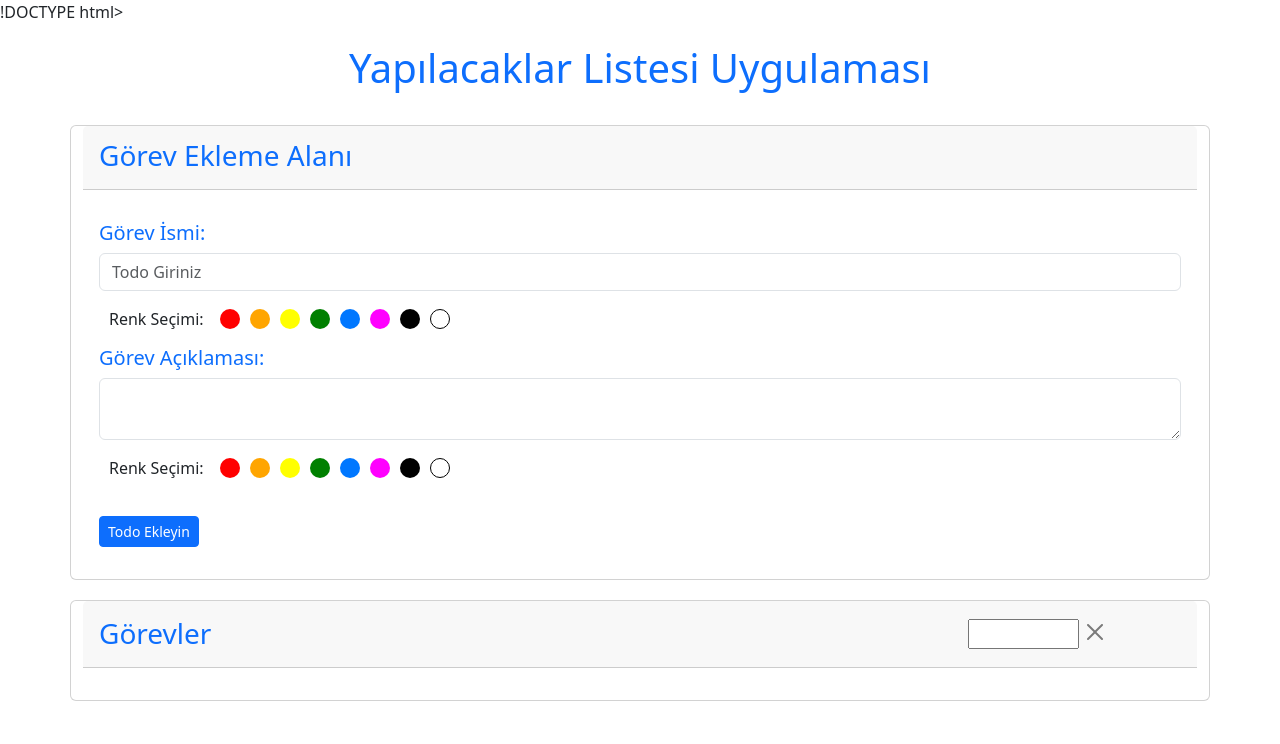
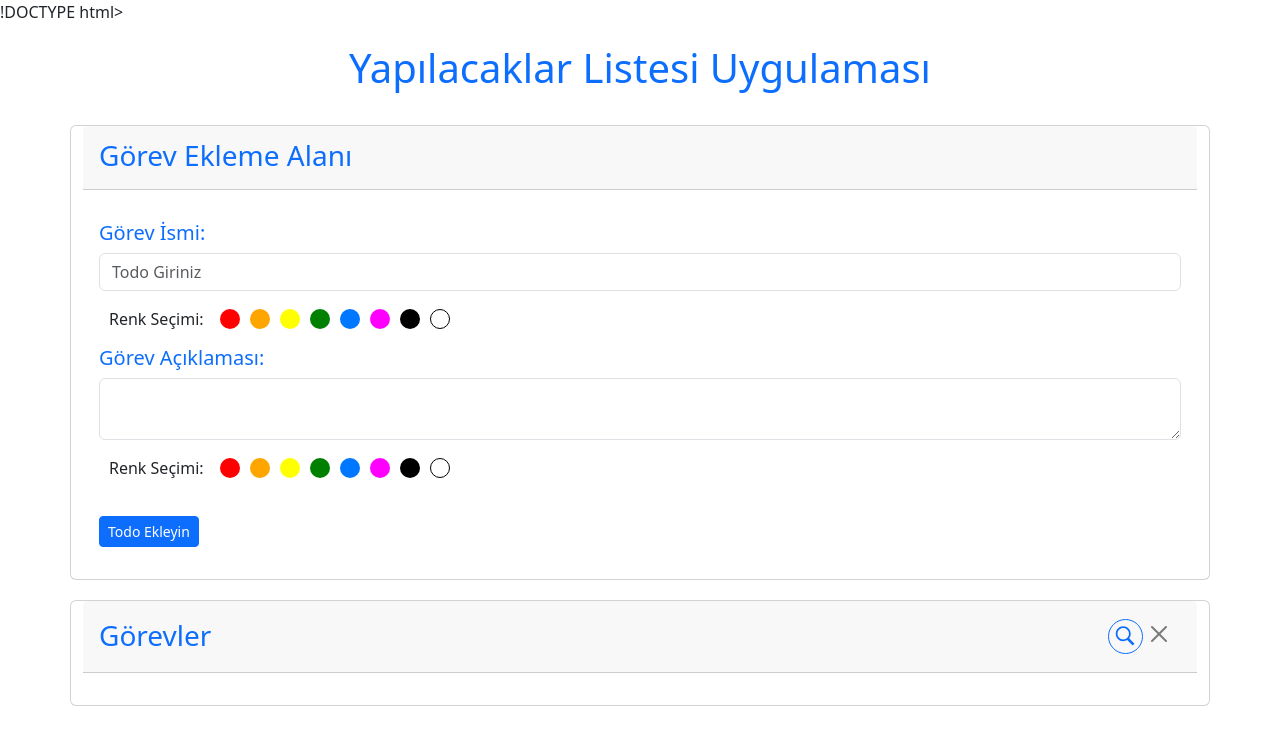
Before and after one commit to mertcanulbeyi/mertcanulbeyi.github.io, a plain HTML site: page index.html in a window 1280 px wide. Drawn offline with nearby package versions, Linux system fonts and the light colour scheme.

Commit message:
Update style.css

```diff
--- a/style.css
+++ b/style.css
@@ -53,3 +53,43 @@ h5 {
 .selected {
     transform: scale(1.2);
 }
+
+
+#searchName{
+    position:relative;
+    width: 35px;
+    height: 35px;
+    border-radius: 20px;
+    padding: 13px;
+    transition-duration: 500ms;
+    cursor: pointer;
+    background-repeat: no-repeat;
+    font-size: 15px;
+    color: transparent;
+    border: 1px solid #0d6efd;
+    overflow: hidden;
+    background: url(icons/icons8-search.svg) no-repeat transparent;
+    background-size: 22px;
+    background-position: 45% 50%;
+}
+
+#searchName:hover {
+    cursor: pointer;
+    border: 1px solid #0d6efd;
+    background: url(icons/icons8-search.svg) no-repeat transparent;
+    background-size: 22px;
+    background-position: 45% 50%;
+}
+
+#searchName:focus {
+    width: 200px;
+    cursor: pointer;
+    padding-left: 40px;
+    color: #0d6efd;
+    outline: none;
+    border: 1px solid #0d6efd;
+    background-color: transparent;
+    background: url(icons/icons8-search.svg) no-repeat;
+    background-size: 22px;
+    background-position: 10px 50%;
+}
```
